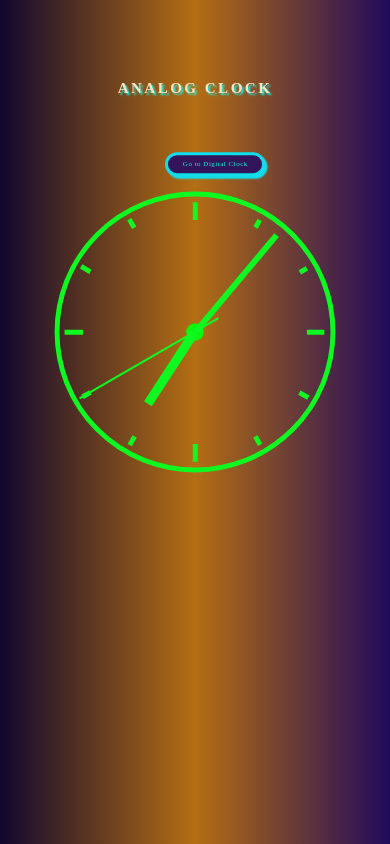
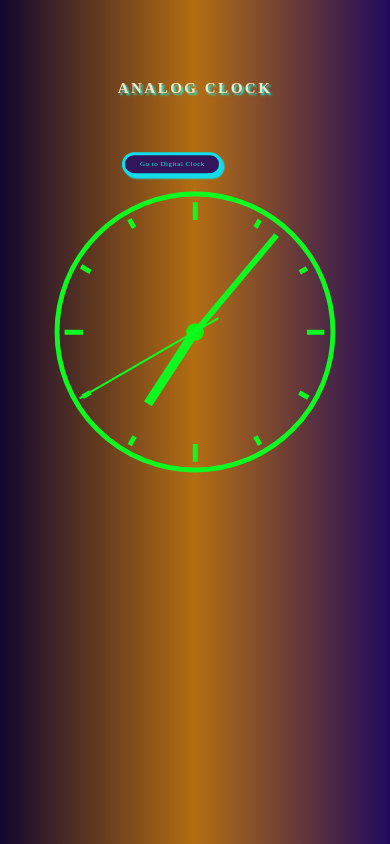
Before and after one commit to benedit123/Digital-Clock-Analog-Clock, a plain HTML site: page index2.html in a window 390 px wide. Drawn offline with Linux system fonts and the light colour scheme.

Commit message:
Update analog.css

```diff
--- a/analog.css
+++ b/analog.css
@@ -154,7 +154,7 @@ button:focus {
     .container {
         position: absolute;
         top: 20%;
-        left: 27%;
+        left: 16%;
         transform: translate(60%, -70%);
 
     }
```
